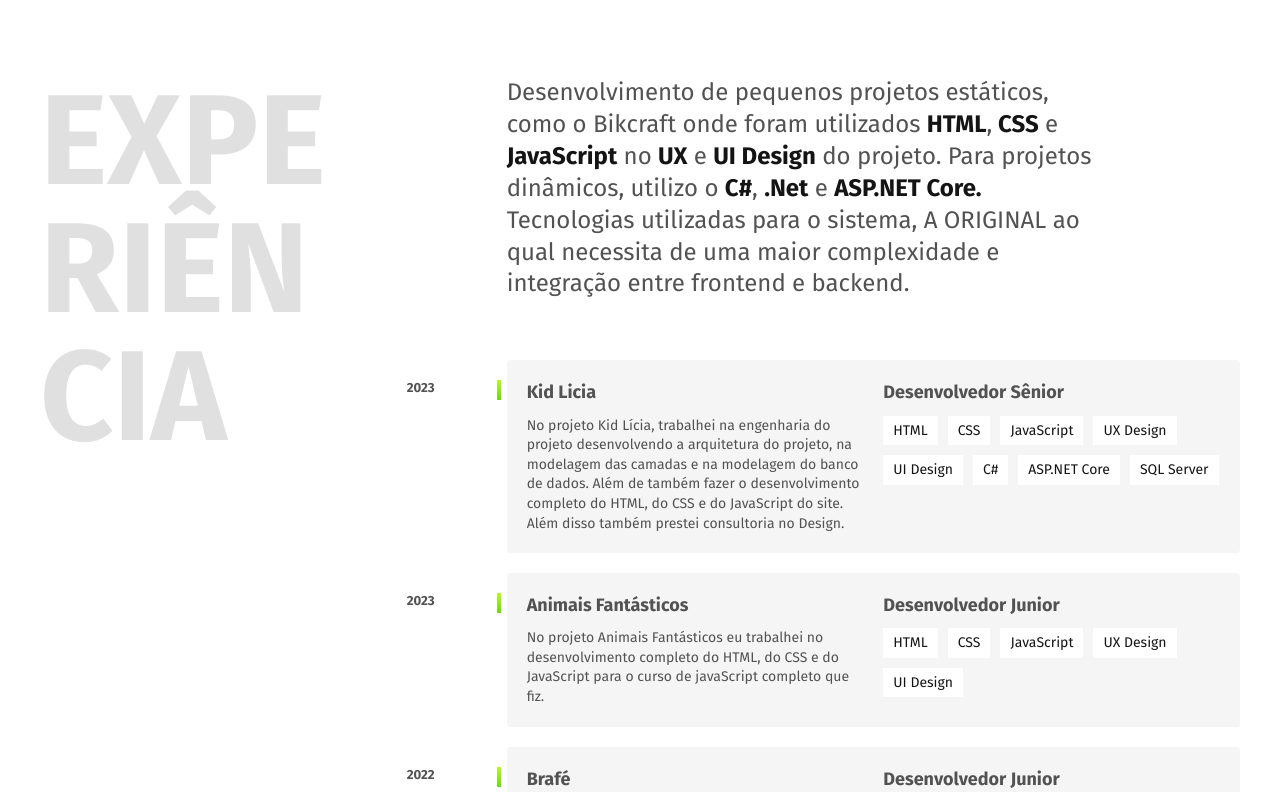
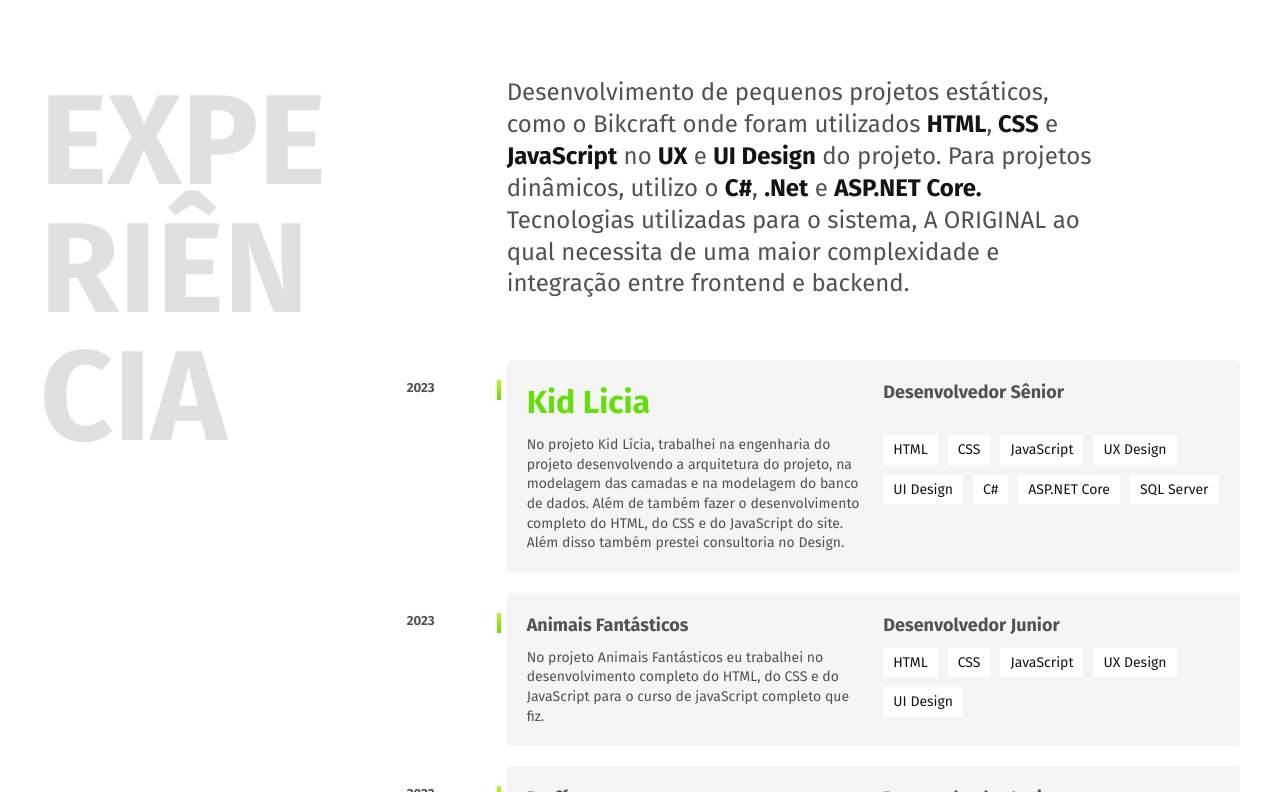
Before and after one commit to dnadocodigo/Html.portfolio.dev.git.io, a plain HTML site: page index.html in a window 1280 px wide. In both pictures the pointer is over the link "Kid Licia". Shown: the part 677-1469 px from the top of the page. Drawn offline with Linux system fonts and the light colour scheme.

Commit message:
modificando css

```diff
--- a/css/experiencia.css
+++ b/css/experiencia.css
@@ -55,6 +55,10 @@
   line-height: 1.4;
   color: #525252;
 }
+.experiencia-empresa-titulo a:hover {
+  font-size: 2rem;
+  color:#67dd0a;
+}
 .experiencia-empresa-texto {
   font-size: 0.875rem;
   line-height: 1.4;
--- a/index.html
+++ b/index.html
@@ -7,8 +7,8 @@
   <script>document.documentElement.className += " js-enable"</script>
   <title>Developer DNA Brazil - Desenvolvedor e UX/UI Designer</title>
   <meta name="description" content="Desenvolvedor Front End e UX/UI Designer Localizado em São Paulo interior">
-  <link rel="stylesheet" href="./css/style.min.css">
-  <!-- <link rel="stylesheet" href="./css/style.css"> -->
+  <!-- <link rel="stylesheet" href="./css/style.min.css"> -->
+  <link rel="stylesheet" href="./css/style.css">
   <link rel="icon" href="./favicon.svg" type="image/svg+xml">
 
   <link rel="preconnect" href="https://fonts.googleapis.com">
```
